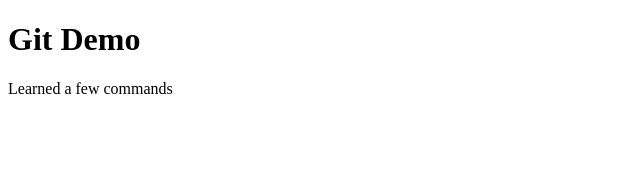
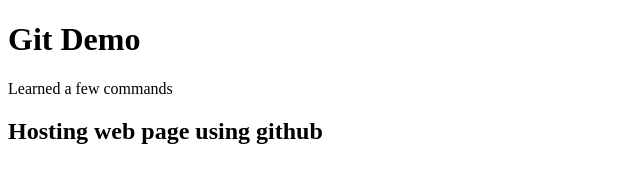
Before and after one commit to KanishkSanadi/gitdemo, a plain HTML site: page index.html in a window 1280 px wide. Shown: the whole page, without its empty margins (0-640 px from the left). Drawn offline with Linux system fonts and the light colour scheme.

Commit message:
Modified index.html

```diff
--- a/index.html
+++ b/index.html
@@ -8,5 +8,6 @@
 <body>
     <h1>Git Demo</h1>
     <p>Learned a few commands</p>
+    <h2>Hosting web page using github</h2>
 </body>
 </html>
```
